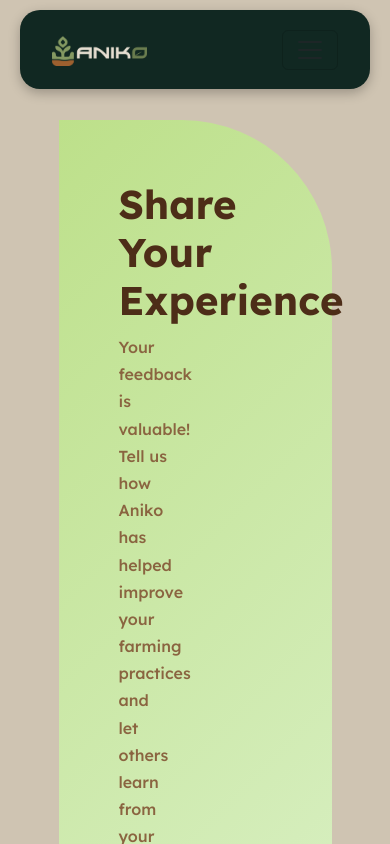
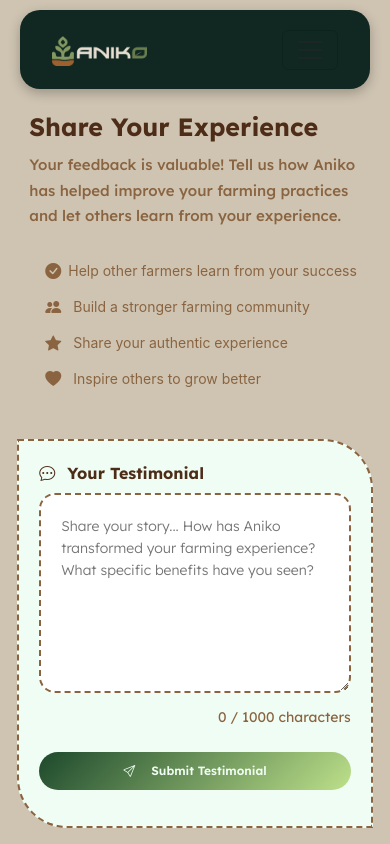
Before and after one commit to V0idStatic/Aniko-Smart-AI, a React (Create React App) app in the folder my-app/: page /testimonialSubmit in a window 390 px wide. Shown: the top 844 px of the page. Built offline with nearby package versions, Linux system fonts and the light colour scheme; no server answers; a web font is replaced by a local one.

Commit message:
Testimonial Submit Form Responsiveness Done

```diff
--- a/my-app/src/CSS/testimonialSubmit.css
+++ b/my-app/src/CSS/testimonialSubmit.css
@@ -20,20 +20,8 @@
 
 }
 
-body {
-    background: var(--bg-color) !important;
-    margin: 0 !important;
-    font-family: 'Inter', system-ui, sans-serif;
-    min-height: 100vh !important;
-}
-
 .testimonialCol-container {
-    margin: 0;
     padding: 0;
-}
-
-.testimonialCol-row {
-    min-height: 100vh;
 }
 
 /* ======= LEFT SIDE =========== */
@@ -89,9 +77,10 @@
     align-items: center !important;
     margin: 0 auto !important;
     display: block !important;
-    margin-top: 7.5rem !important;
+    margin-top: 12rem !important;
     border-top-right-radius: 150px;
     border-bottom-left-radius: 150px;
+    margin-bottom: 6rem !important;
 }
 
 .testDisplay-ctaBtn {
@@ -150,7 +139,6 @@
     }
 }
 
-
 .testSubmit-col h2 {
     font-weight: bold;
     font-size: 2.5rem;
@@ -167,7 +155,6 @@
     font-family: "Lexend";
 }
 
-/* Feature list */
 .feature-list {
     list-style: none;
     padding: 0;
@@ -189,7 +176,6 @@
     font-family: "Lexend" !important;
 }
 
-/* Form Section */
 .form-section {
     background: var(--light-green);
     border-top-right-radius: 100px !important;
@@ -215,7 +201,6 @@
     margin-right: 7px !important;
 }
 
-/* Textarea */
 .testSubmit-col textarea {
     width: 100% !important;
     border-radius: 16px;
@@ -244,7 +229,6 @@
     font-style: italic;
 }
 
-/* Submit Button */
 .submit-btn {
     background: var(--gradient-secondary) !important;
     color: var(--light-green) !important;
@@ -288,7 +272,6 @@
         transform: translateY(0);
     }
 }
-
 
 /* ========== MODAL STYLEEE =========== */
 .submit-mod-dialog {
@@ -336,13 +319,11 @@
   font-family: "Lexend";
 }
 
-/* === FOOTER BUTTONS === */
 .submit-mod-content .modal-footer {
     border-top: none;
     gap: 12px;
 }
 
-/* Cancel button */
 .testSub-modalFooter-cancelBtn {
     background: var(--gradient-brown-light);
     border: none;
@@ -363,7 +344,6 @@
     box-shadow: 0 4px 16px rgba(77, 45, 24, 0.15);
 }
 
-/* Confirm button */
 .testSub-modalFooter-confirmBtn {
     background: var(--gradient-secondary);
     border: none;
@@ -385,7 +365,6 @@
     box-shadow: 0 4px 16px rgba(29, 73, 44, 0.15);
 }
 
-/* Button pop-in animation */
 @keyframes btnPopIn {
     0% {
         opacity: 0;
@@ -400,3 +379,177 @@
         transform: scale(1);
     }
 }
+
+/* ============= RESPONSIVENESS ============= */
+@media (min-width: 585px) and (max-width: 1229.98px) {
+    .testSubmit-textSide {
+        width: 100% !important;
+        max-width: 100% !important;
+    }
+
+    .testSubmit-col {
+        border-top-right-radius: 100px !important;
+        border-bottom-left-radius: 100px !important;
+        margin-top: 9rem !important;
+    }
+
+    .testSubmit-textSide h2 {
+        font-size: 25px !important;
+        width: 100% !important;
+
+    }
+
+    .testSubmit-textSide .subtitle {
+        font-size: 15px !important;
+        width: 100% !important;
+        max-width: 100% !important;
+    }
+
+    .feature-list {
+        margin-bottom: 2rem !important;
+        margin-left: 1rem !important;
+    }
+
+    .feature-list li {
+        font-size: 14px !important;
+    }
+
+    .form-section {
+        padding: 20px !important;
+        border-top-right-radius: 50px !important;
+        border-bottom-left-radius: 50px !important;
+        width: 100% !important;
+        max-width: 100% !important;
+    }
+
+    .form-section textarea::placeholder{
+        font-size: 12px !important;
+    }
+
+    .submit-btn {
+        padding: 10px !important;
+        font-size: 12px !important;
+    }
+}
+
+@media (min-width: 358px) and (max-width: 584.98px) {
+    .testSubmit-textSide {
+        width: 100% !important;
+        max-width: 100% !important;
+    }
+
+    .testSubmit-col {
+        border-radius: 0 !important;
+        margin-top: 9rem !important;
+        background-color: none !important;
+        background: none !important;
+        padding: 0 !important;
+        width: 85% !important;
+        max-width: 85% !important;
+        margin-top: 7rem !important;
+    }
+
+    .testSubmit-textSide h2 {
+        font-size: 25px !important;
+        width: 100% !important;
+
+    }
+
+    .testSubmit-textSide .subtitle {
+        font-size: 15px !important;
+        width: 100% !important;
+        max-width: 100% !important;
+    }
+
+    .feature-list {
+        margin-bottom: 3rem !important;
+        margin-left: 1rem !important;
+    }
+
+    .feature-list li {
+        font-size: 14px !important;
+    }
+
+    .form-section {
+        padding: 20px !important;
+        border-top-right-radius: 50px !important;
+        border-bottom-left-radius: 50px !important;
+        width: 100% !important;
+        max-width: 100% !important;
+        box-shadow: none !important;
+    }
+
+    .form-section textarea::placeholder {
+        font-size: 14px !important;
+    }
+
+    .submit-btn {
+        padding: 10px !important;
+        font-size: 12px !important;
+    }
+}
+
+@media (min-width: 320px) and (max-width: 357.98px) {
+     .testSubmit-textSide {
+        width: 100% !important;
+        max-width: 100% !important;
+    }
+
+    .testSubmit-col {
+        border-radius: 0 !important;
+        margin-top: 9rem !important;
+        background-color: none !important;
+        background: none !important;
+        padding: 0 !important;
+        width: 85% !important;
+        max-width: 85% !important;
+        margin-top: 7rem !important;
+    }
+
+    .testSubmit-textSide h2 {
+        font-size: 20px !important;
+        width: 100% !important;
+
+    }
+
+    .testSubmit-textSide .subtitle {
+        font-size: 12px !important;
+        width: 100% !important;
+        max-width: 100% !important;
+    }
+
+    .feature-list {
+        margin-bottom: 2rem !important;
+        margin-left: 1rem !important;
+    }
+
+    .feature-list li {
+        font-size: 12px !important;
+    }
+
+    .form-section {
+        padding: 20px !important;
+        border-top-right-radius: 50px !important;
+        border-bottom-left-radius: 50px !important;
+        width: 100% !important;
+        max-width: 100% !important;
+        box-shadow: none !important;
+    }
+
+    .form-section textarea::placeholder {
+        font-size: 12px !important;
+    }
+
+    .submit-btn {
+        padding: 10px !important;
+        font-size: 12px !important;
+    }
+
+    .testSubmit-form-label {
+        font-size: 12px !important;
+    }
+
+    .character-count {
+        font-size: 12px !important;
+    }
+}
--- a/my-app/src/Pages/testimonialSubmit.tsx
+++ b/my-app/src/Pages/testimonialSubmit.tsx
@@ -134,23 +134,6 @@
             </div>
           </div>
         </div>
-
-         {/* Left CTA Section */}
-        <div className="testDisplay-col">
-          <div className="testDisplay-cta-card">
-            <div className="testDisplay-ctaHeader-wrapper">
-              <img src="PICTURES/Logo-noText.png" alt="Aniko Logo" className="testDisplay-headerLogo" />
-              <h2 className="testDisplay-ctaHeader">Trusted by Our Community</h2>
-            </div>
-            <h6 className="testDisplay-ctaSubheader">
-              Discover how we've helped farmers achieve better harvests and smarter decisions.
-            </h6>
-              <Link to="/testimonialDisplay">
-                <button className="testDisplay-ctaBtn">View Testimonials </button>
-              </Link>
-          </div>
-        </div>
-
       </div>
 
       {/* Confirmation Modal */}
```
